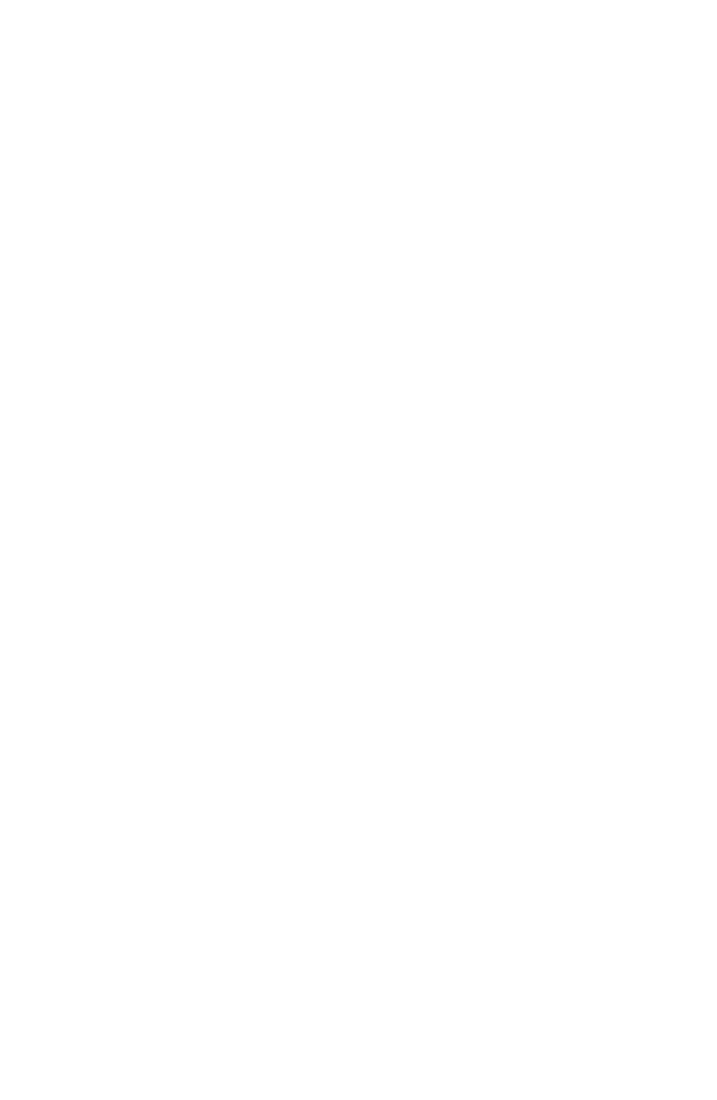
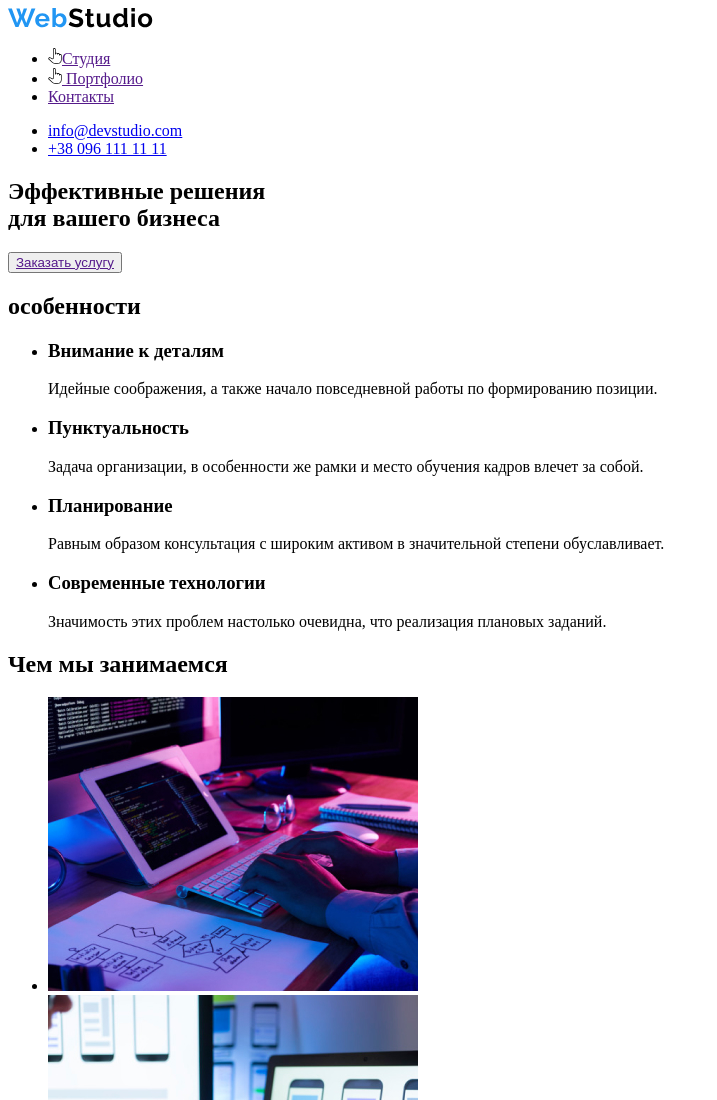
Before and after one commit to Aleksandr-Bryzgalin/goit-markup-hw-01, a plain HTML site: page index.html in a window 1280 px wide. Shown: the top 1100 px of the page, without its empty margins (0-717 px from the left). Before the commit the page ends 800 px from the top, so only its background shows below. Drawn offline with Linux system fonts and the light colour scheme.

```diff
--- a/css/styles.css
+++ /dev/null
@@ -1,4 +0,0 @@
-body {
-  background-color: white;
-  color: black;
-}
--- a/index.html
+++ b/index.html
@@ -1,9 +1,99 @@
 <!DOCTYPE html>
-<html lang="en">
+<html lang="ru">
   <head>
     <meta charset="UTF-8" />
     <meta name="viewport" content="width=device-width, initial-scale=1.0" />
-    <title>Document</title>
+    <title>Студия</title>
   </head>
-  <body></body>
+  <body>
+    <!--Шапка сайта-->
+    <header>
+      <a href="/">
+        <img src="./images/WebStudio.svg" alt="LogoWebStudio" />
+      </a>
+      <nav>
+        <ul>
+          <li>
+            <a href=""><img src="./images/Vector.svg" alt="" />Студия</a>
+          </li>
+          <li>
+            <a href=""><img src="./images/Vector.svg" alt="" /> Портфолио</a>
+          </li>
+          <li><a href="">Контакты</a></li>
+        </ul>
+      </nav>
+      <ul>
+        <li><a href="mailto:info@devstudio.com">info@devstudio.com</a></li>
+        <li><a href="tel:+38 096 111 11 11">+38 096 111 11 11</a></li>
+      </ul>
+    </header>
+    <main>
+      <!--Герой-->
+      <section>
+        <h1>
+          Эффективные решения<br />
+          для вашего бизнеса
+        </h1>
+        <button><a href="">Заказать услугу</a></button>
+      </section>
+      <!--Особенности (скрытый заголовок )-->
+      <section>
+        <h2>особенности</h2>
+        <ul>
+          <li>
+            <h3>Внимание к деталям</h3>
+            <p>
+              Идейные соображения, а также начало повседневной работы по
+              формированию позиции.
+            </p>
+          </li>
+          <li>
+            <h3>Пунктуальность</h3>
+            <p>
+              Задача организации, в особенности же рамки и место обучения кадров
+              влечет за собой.
+            </p>
+          </li>
+          <li>
+            <h3>Планирование</h3>
+            <p>
+              Равным образом консультация с широким активом в значительной
+              степени обуславливает.
+            </p>
+          </li>
+          <li>
+            <h3>Современные технологии</h3>
+            <p>
+              Значимость этих проблем настолько очевидна, что реализация
+              плановых заданий.
+            </p>
+          </li>
+        </ul>
+      </section>
+      <!--Чем мы занимаемся-->
+      <section>
+        <h2>Чем мы занимаемся</h2>
+        <ul>
+          <li><img src="./images/what-are-we-doing-1.jpg" alt="" /></li>
+          <li><img src="./images/what-are-we-doing-2.jpg" alt="" /></li>
+          <li><img src="./images/what-are-we-doing-3.jpg" alt="" /></li>
+        </ul>
+      </section>
+      <!--наша команда-->
+      <section>
+        <h2>Наша команда</h2>
+        <ul>
+          <li>
+            <img src="./images/our-team-1.jpg" alt="" width="270" />
+            <h3>Игорь Демьяненко</h3>
+          </li>
+          <li><img src="./images/our-team-2.jpg" alt="" width="270" /></li>
+          <li><img src="./images/our-team-3.jpg" alt="" width="270" /></li>
+          <li><img src="./images/our-team-4.jpg" alt="" width="270" /></li>
+        </ul>
+      </section>
+    </main>
+    <!--Футер-->
+    <footer></footer>
+  </body>
 </html>
```
Also changed, not shown: .prettierrc.json (added), images/Vector.svg (added), images/WebStudio.svg (added), images/our-team-1.jpg (added), images/our-team-2.jpg (added), images/our-team-3.jpg (added), images/our-team-4.jpg (added), images/what-are-we-doing-1.jpg (added), images/what-are-we-doing-2.jpg (added), images/what-are-we-doing-3.jpg (added).
